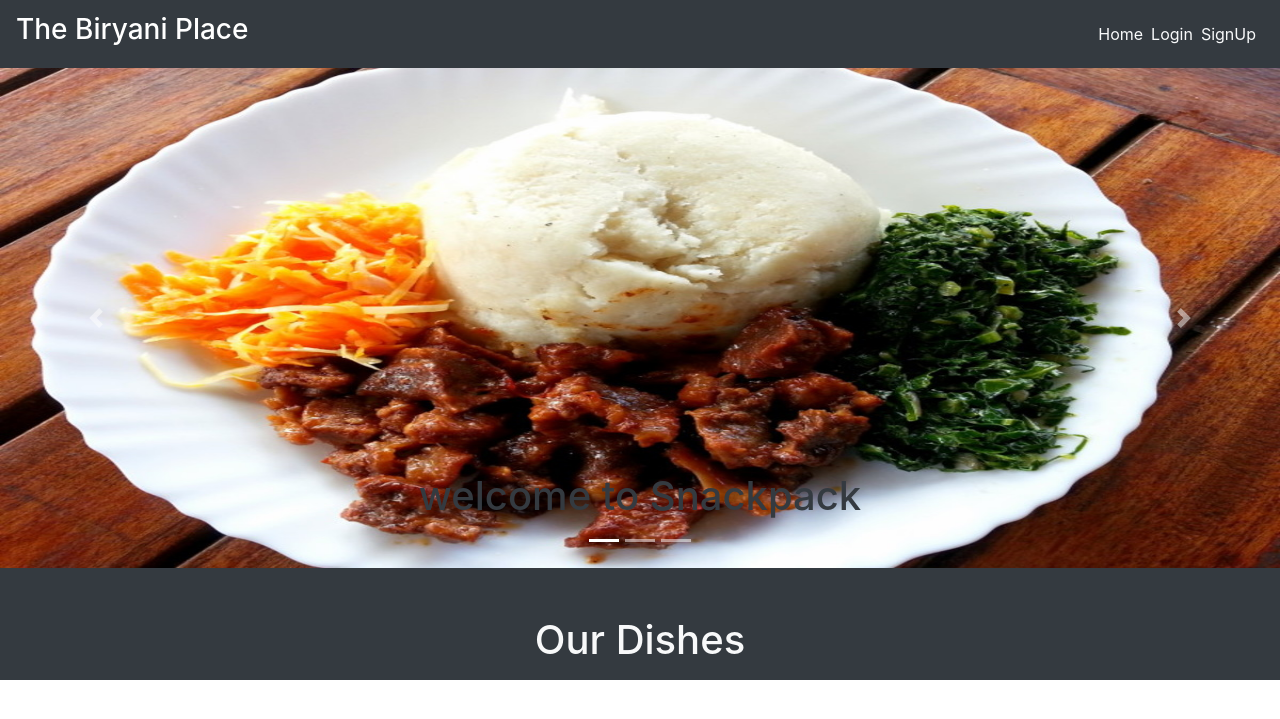
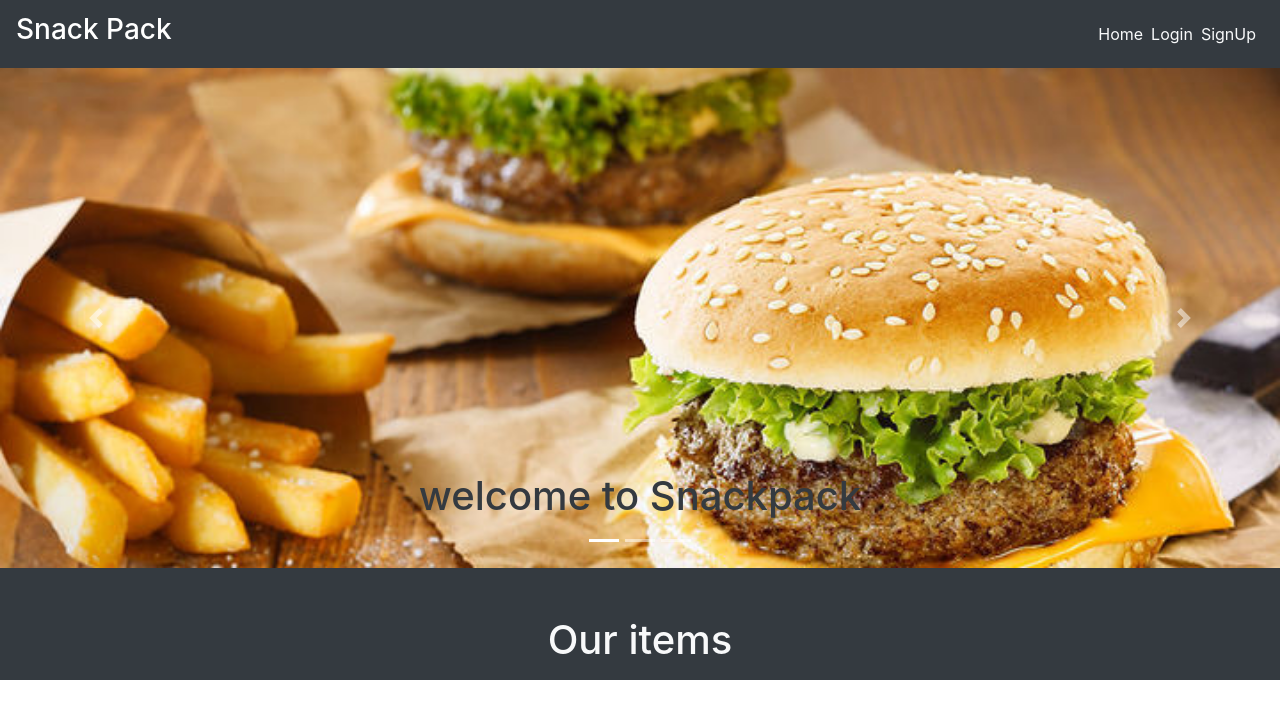
Before and after one commit to SriMadhanReddy/cpp_project, a Django app: page / in a window 1280 px wide. Shown: the top 719 px of the page. Run offline with Django 3.2, Linux system fonts and the light colour scheme; data that the repository does not hold is empty; some libraries are stand-ins or nearby versions.

Commit message:
updated customer home page

```diff
--- a/main/templates/main/home.html
+++ b/main/templates/main/home.html
@@ -9,16 +9,16 @@
         </ol>
         <div class="carousel-inner">
           <div class="carousel-item active">
-            <img src="../media/sushi.jpg" class="d-block w-100" alt="sushi1" height="500px">
+            <img src="../media/images/home.jpg" class="d-block w-100" alt="/media/images/home.jpg" height="500px">
             <div class="carousel-caption d-none d-md-block text-dark">
               <h1>welcome to Snackpack</h1>
             </div>
           </div>
           <div class="carousel-item">
-            <img src="../media/Sushi4.jpg" class="d-block w-100" alt="sushi2" height="500px">
+            <img src="../media/images/home2.jpg" class="d-block w-100" alt="/media/images/home2.jpg" height="500px">
           </div>
           <div class="carousel-item">
-            <img src="../media/Sushi6.jpg" class="d-block w-100" alt="sushi3" height="500px">
+            <img src="../media/images/home3.jpg" class="d-block w-100" alt="/media/images/home3.jpg" height="500px">
           </div>
         </div>
         <a class="carousel-control-prev" href="#carouselExampleCaptions" role="button" data-slide="prev">
@@ -31,7 +31,7 @@
         </a>
     </div>
     <div class="container">
-      <h1 class="text-center text-light mb-3">Our Dishes</h1>
+      <h1 class="text-center text-light mb-3">Our items</h1>
       <div class="row">
         {% for item in menu_items %}
             <div class="col-sm-4">
--- a/main/templates/main/layout.html
+++ b/main/templates/main/layout.html
@@ -11,7 +11,7 @@
 </head>
 <body>
     <nav class="navbar navbar-expand-lg navbar-dark bg-dark">
-        <a class="navbar-brand" href="/"><h3>The Biryani Place</h3></a>
+        <a class="navbar-brand" href="/"><h3>Snack Pack</h3></a>
         <button
             class="navbar-toggler"
             type="button"
```
Also changed, not shown: media/fried_chicken.jpeg (added), media/images/Club_sandwich.jpeg (added), media/images/HamBurger.jpeg (added), media/images/Onion_rings.jpeg (added), media/images/Wok_noodles.jpg (added), media/images/chicken_nuggets.jpeg (added), media/images/home.jpg (added), media/images/home2.jpg (added), media/images/home3.jpg (added), media/images/mixed_veg_tacos.jpg (added), media/images/peperroni_cheese_pizza.jpeg (added), media/images/peri_peri_fries.jpeg (added).
